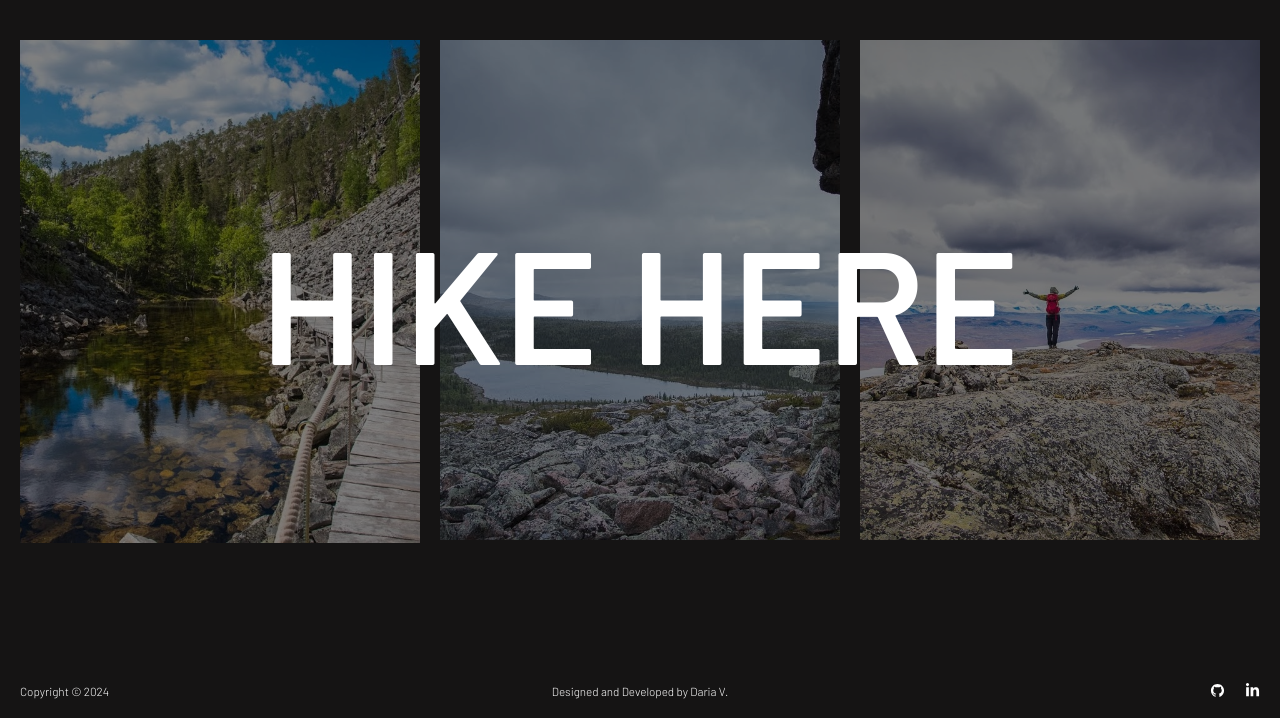
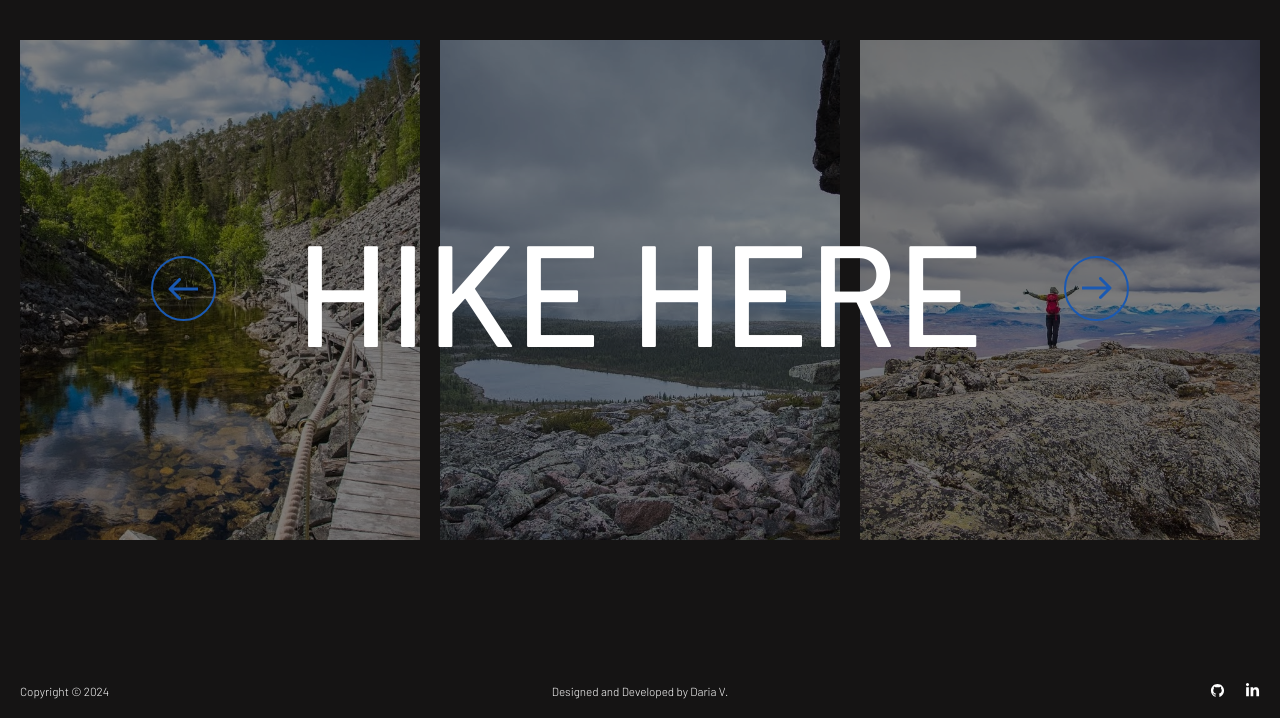
Before and after one commit to dariavarlamovaa/el-in, a Django app: page / in a window 1280 px wide. Shown: the part 82-800 px from the top of the page. Run offline with Django 5.2, Linux system fonts and the light colour scheme.

Commit message:
updated styles, added new pic

```diff
--- a/static/home/css/home.css
+++ b/static/home/css/home.css
@@ -10,25 +10,48 @@
     top: 35%;
     width: 100%;
     z-index: 100;
+    pointer-events: none;
+    display: flex;
+    flex-direction: row;
+    align-items: center;
+    gap: 80px;
+    justify-content: center;
+}
+
+.swiper:hover {
+    background-color: #FFFFFF;
 }
 
 .main-phrase {
-    font-weight: 600;
-    font-size: 10rem;
+    font-weight: 500;
+    font-size: 9rem;
     color: #FFFFFF;
+}
+
+.all-pictures {
+    max-width: 1240px;
+    margin: 0 auto;
 }
 
 .pictures {
     display: flex;
-    flex-direction: row;
-    justify-content: space-between;
+    gap: 20px;
+    overflow-x: scroll;
+}
+
+.pictures::-webkit-scrollbar {
+    display: none;
 }
 
 .one-picture {
     text-align: center;
+    display: flex;
+    flex-direction: row;
+    flex: none;
 }
 
 .one-picture img {
-    max-width: 400px;
+    width: 400px;
+    height: 500px;
     filter: brightness(0.50);
 }
--- a/templates/home/home.html
+++ b/templates/home/home.html
@@ -9,11 +9,14 @@
 
 {% block content %}
 <section>
-    <div class="home container">
+    <div class="home">
         <div class="home-page-info">
             <div class="main-header">
+                <span class="swiper-button-prev swiper"><img src="{% static 'home/images/left.svg' %}" alt="L"></span>
                 <h1 class="main-phrase">Hike here</h1>
+                <span class="swiper-button-next swiper"><img src="{% static 'home/images/right.svg' %}" alt="R"></span>
             </div>
+            <div class="all-pictures">
                 <div class="pictures">
                     <div class="one-picture">
                         <img src="{% static 'home/images/isokurupyhatunturi.jpg' %}" alt="isokurupyhatunturi">
@@ -24,6 +27,10 @@
                     <div class="one-picture">
                         <img src="{% static 'home/images/saana.jpg' %}" alt="saana">
                     </div>
+                    <div class="one-picture">
+                        <img src="{% static 'home/images/taivalkongas.jpg' %}" alt="taivalkongas">
+                    </div>
+                </div>
             </div>
         </div>
     </div>
```
Also changed, not shown: static/home/images/arrow.svg (added), static/home/images/left.svg (added), static/home/images/right.svg (added), static/home/images/taivalkongas.jpg (added). Lines whose indentation alone changed are shown as unchanged.
